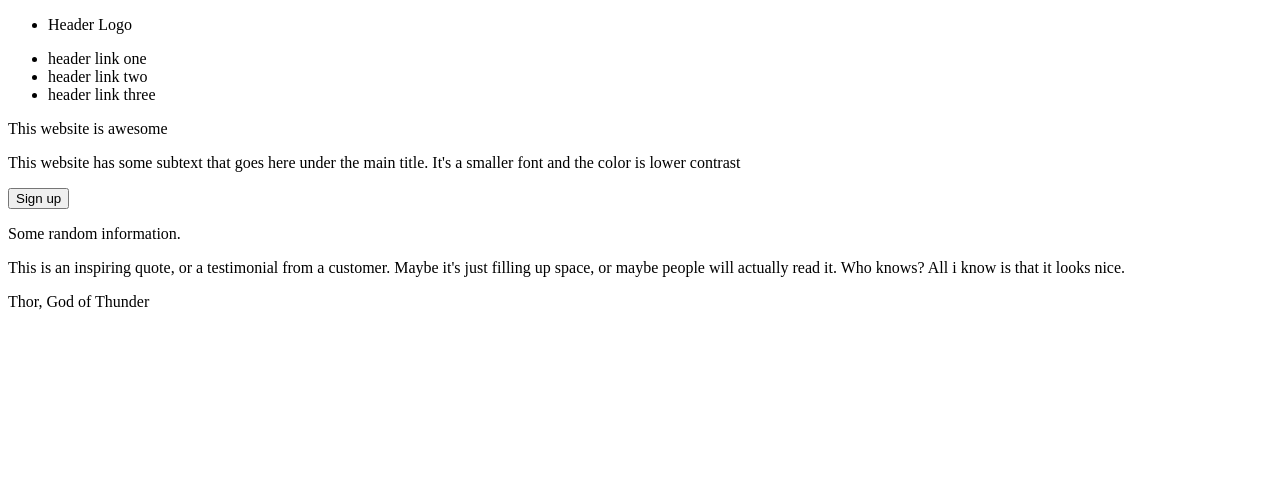
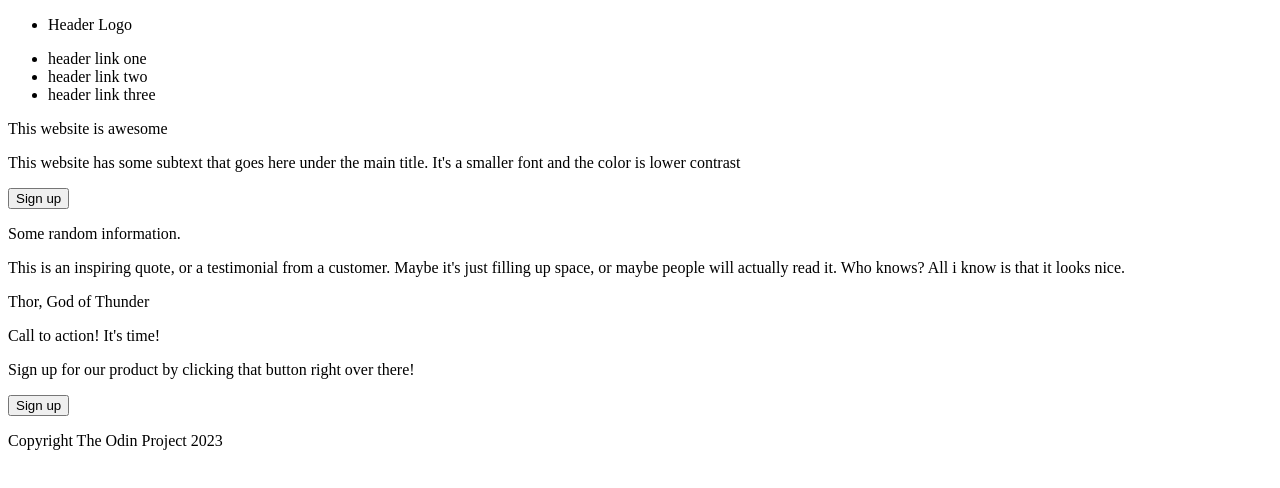
Before and after one commit to RHINO0187/Project-Landing-Page, a plain HTML site: page index.html in a window 1280 px wide. Drawn offline with Linux system fonts and the light colour scheme.

Commit message:
Add action section and footer

```diff
--- a/index.html
+++ b/index.html
@@ -34,8 +34,18 @@
         <div class="author">
             Thor, God of Thunder
         </div>
+    </div>
+    <div class="action">
+        <p>Call to action! It's time!</p>
+        <p>Sign up for our product by clicking that button right over there!</p>
+        <div class="buttons">
+            <button>Sign up</button>
+        </div>
 
 
     </div>
+    <div class="footer">
+        <p>Copyright The Odin Project 2023</p>
+    </div>
 </body>
 </html>
```
